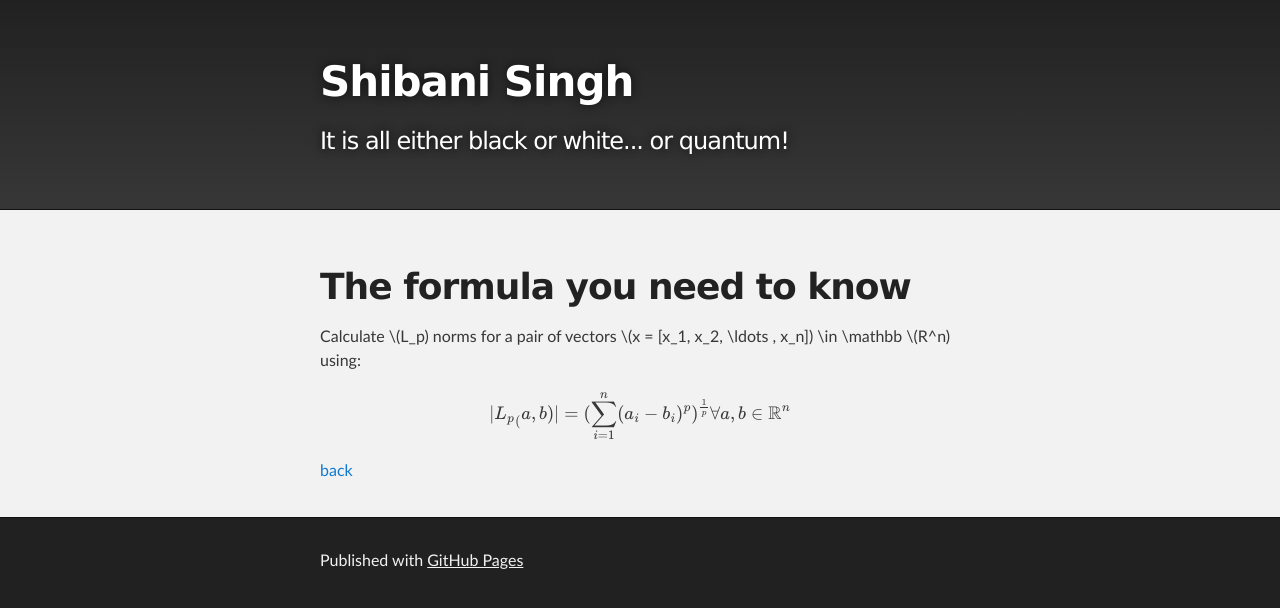
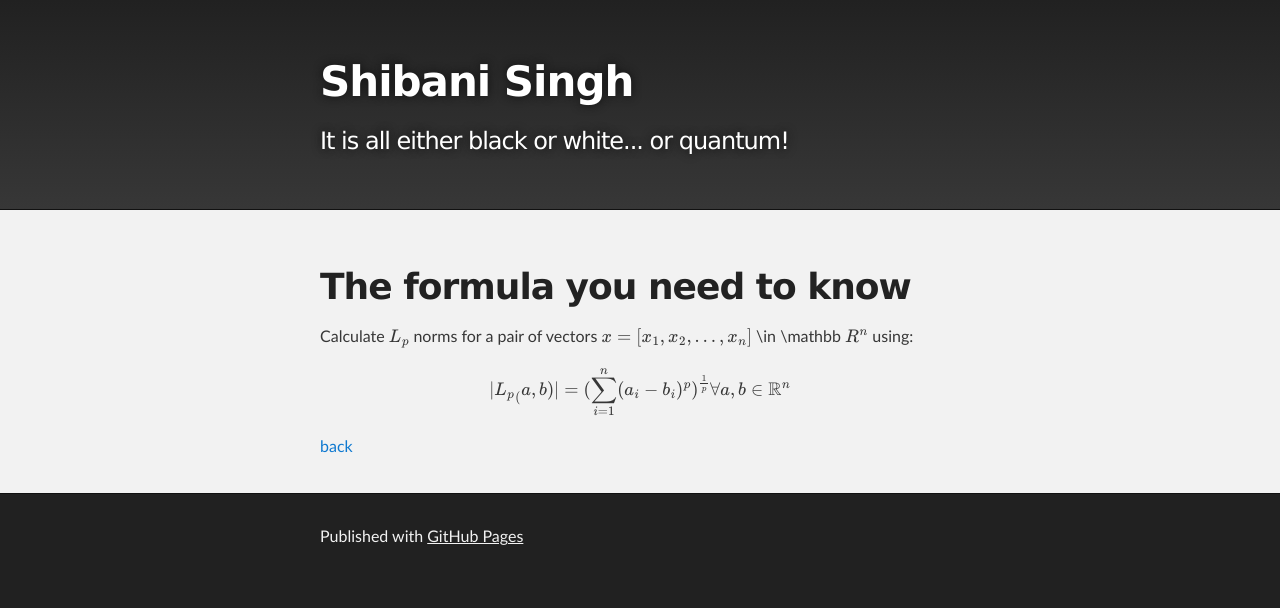
Before and after one commit to paperblack/paperblack.github.io, a Jekyll site: the page built from norms.md, in a window 1280 px wide. Shown: the top 608 px of the page. Built offline with Jekyll 4.4.1, drawn with Linux system fonts in a browser that asks for light colours; formulas are drawn with MathJax 3; our own code applies the rules of GitHub Pages for plain Markdown files.

```diff
--- a/norms.md
+++ b/norms.md
@@ -5,7 +5,7 @@ layout: default
 # The formula you need to know
 
 <p>
-Calculate \(L_p) norms for a pair of vectors \(x = [x_1, x_2, \ldots , x_n]) \in \mathbb \(R^n)  using:
+Calculate \(L_p\) norms for a pair of vectors \(x = [x_1, x_2, \ldots , x_n]\) \in \mathbb \(R^n\)  using:
 
 \[\vert {L_p}_(a,b) \vert = (\sum_{i=1}^n (a_i - b_i)^p)^{1 \over p} \forall a,b \in \mathbb R^n \]
 </p>
```
